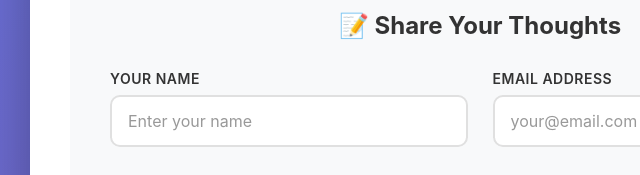
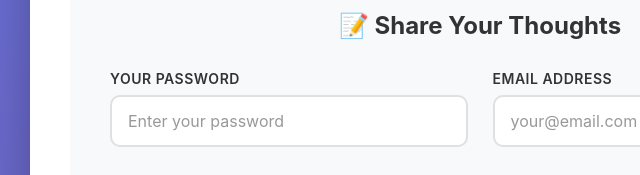
Before and after one commit to mrkiro52/pagehtml, a plain HTML site: page index.html in a window 1280 px wide. Shown: the part 625-800 px from the top of the page, 160-800 px from the left. Drawn offline with Linux system fonts and the light colour scheme.

Commit message:
input:password

```diff
--- a/index.html
+++ b/index.html
@@ -295,13 +295,12 @@
                     <form>
                         <div class="form-row">
                             <div class="form-group">
-                                <label for="name">Your Name</label>
+                                <label for="name">Your Password</label>
                                 <input
-                                    type="text"
-                                    id="name"
-                                    name="name"
-                                    placeholder="Enter your name"
-                                    required
+                                    type="password"
+                                    id="password"
+                                    name="password"
+                                    placeholder="Enter your password"
                                 />
                             </div>
                             <div class="form-group">
@@ -311,7 +310,6 @@
                                     id="email"
                                     name="email"
                                     placeholder="your@email.com"
-                                    required
                                 />
                             </div>
                         </div>
```
Also changed, not shown: 1 other file.
